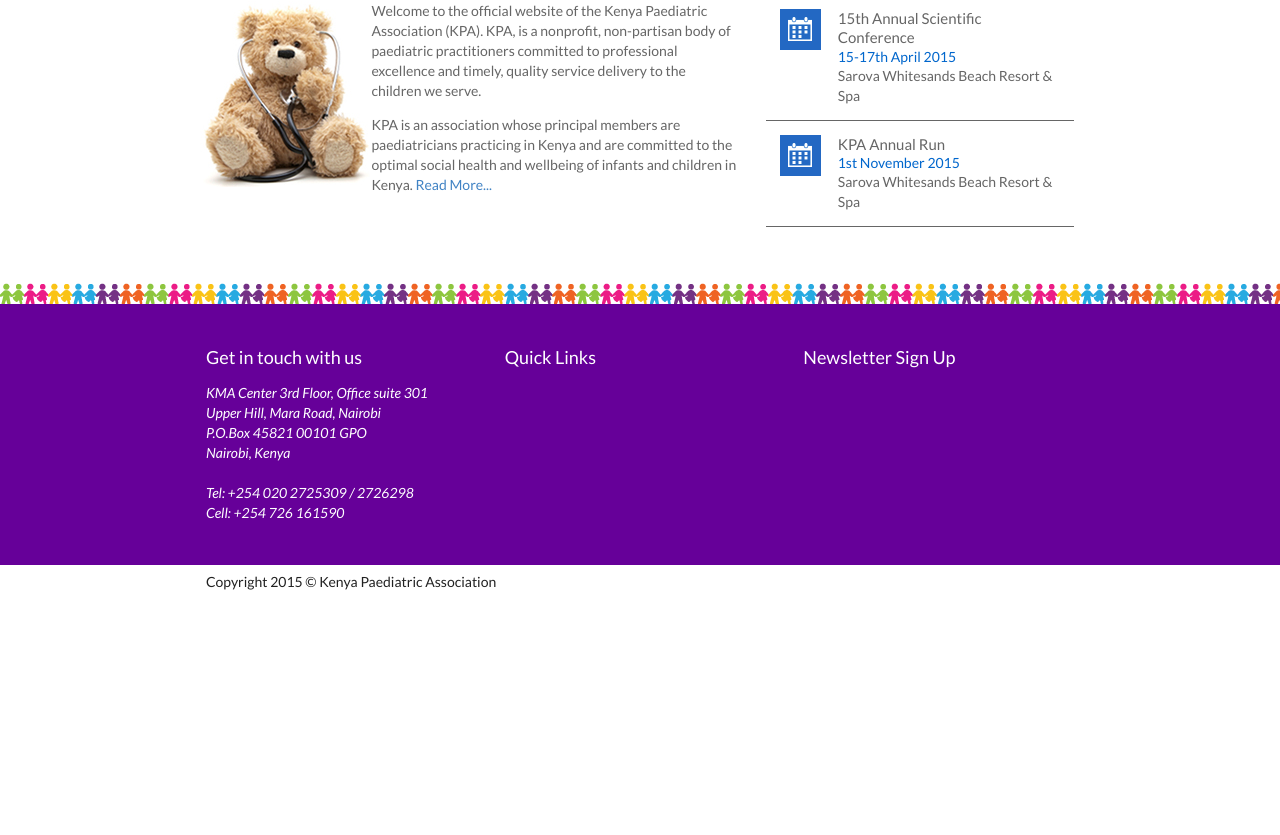
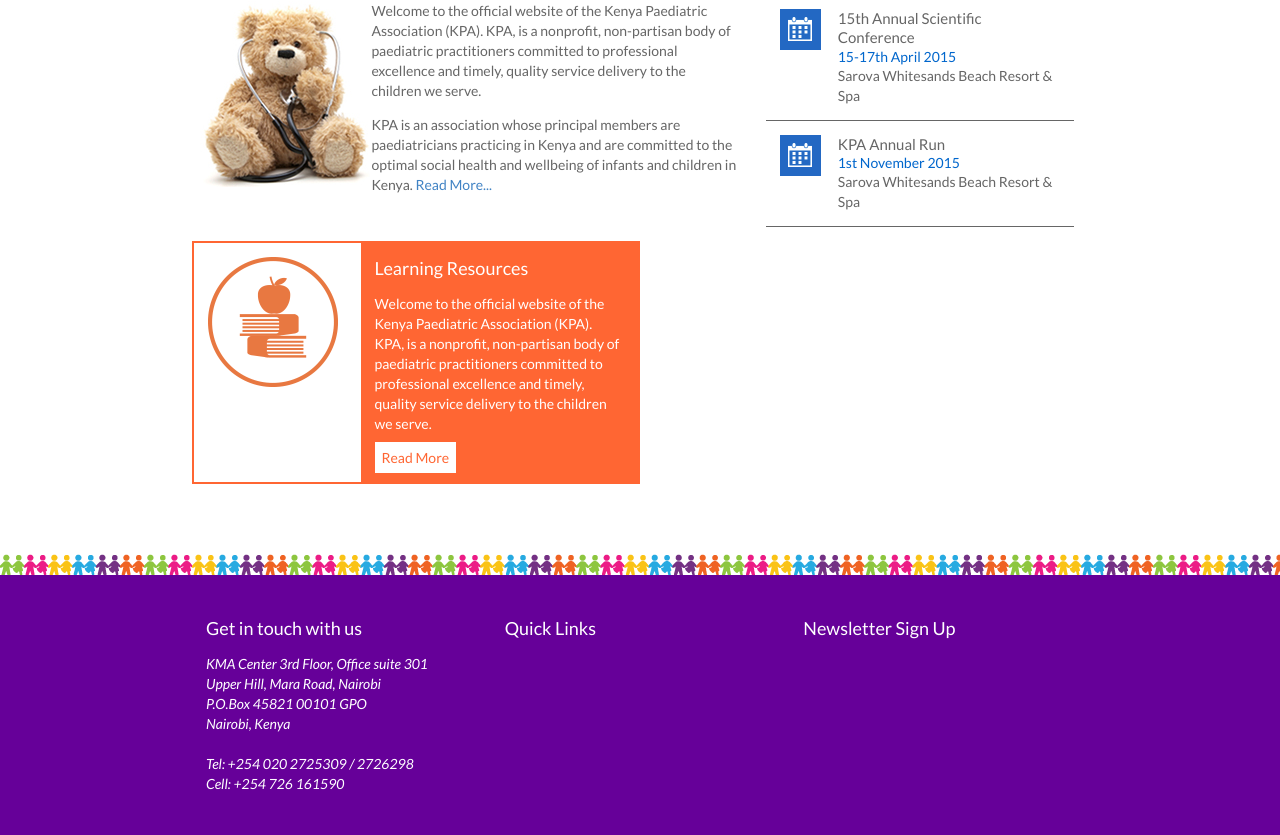
Before and after one commit to kimenye/kpa, a PHP site: page / in a window 1280 px wide. Shown: the part 601-1436 px from the top of the page. Before the commit the page ends 1191 px from the top, so only its background shows below. Run offline with PHP 8.4, Linux system fonts and the light colour scheme; style sheets or scripts are compiled from the project's sources; some libraries are stand-ins or nearby versions.

Commit message:
First link box

```diff
--- a/index.php
+++ b/index.php
@@ -52,5 +52,27 @@
   </div>
 </div>
 
+<div class="ui page two column grid secondary">
+  <div class="column">
+    <div class="ui grid row resources link_box">
+      <div class="six wide column icon">
+        <img src='images/resources.png' alt='Resources' />
+      </div>
+      <div class="description ten wide column">
+        <h3>Learning Resources</h3>
+        <p>Welcome to the official website of the Kenya Paediatric Association (KPA). KPA, is a nonprofit, non-partisan body of paediatric
+        practitioners committed to professional excellence and timely, quality service delivery to the children we serve.</p>
+        <a class="more">Read More</a>
+      </div>
+    </div>
+  </div>
+  <div class="column">
+  </div>
+  <div class="column">
+  </div>
+  <div class="column">
+  </div>
+</div>
+
 
 <?php include '_footer.php'; ?>
--- a/sass/style.scss
+++ b/sass/style.scss
@@ -125,6 +125,32 @@ nav {
   }
 }
 
+.secondary {
+  .resources {
+    border: 2px solid #ff6633;
+  }
+
+  .link_box {
+    .icon {
+      padding: 1.5em;
+      // width: 40%;
+    }
+
+    .description {
+      // width: 60%;
+      background-color: #ff6633;
+      padding: 1em;
+      color: #ffffff;
+
+      .more {
+        color: #ff6633;
+        background-color: #ffffff;
+        padding: 0.5em;
+      }
+    }
+  }
+}
+
 footer {
   margin-top: 3em;
   .strip {
```
Also changed, not shown: images/resources.png (added).
